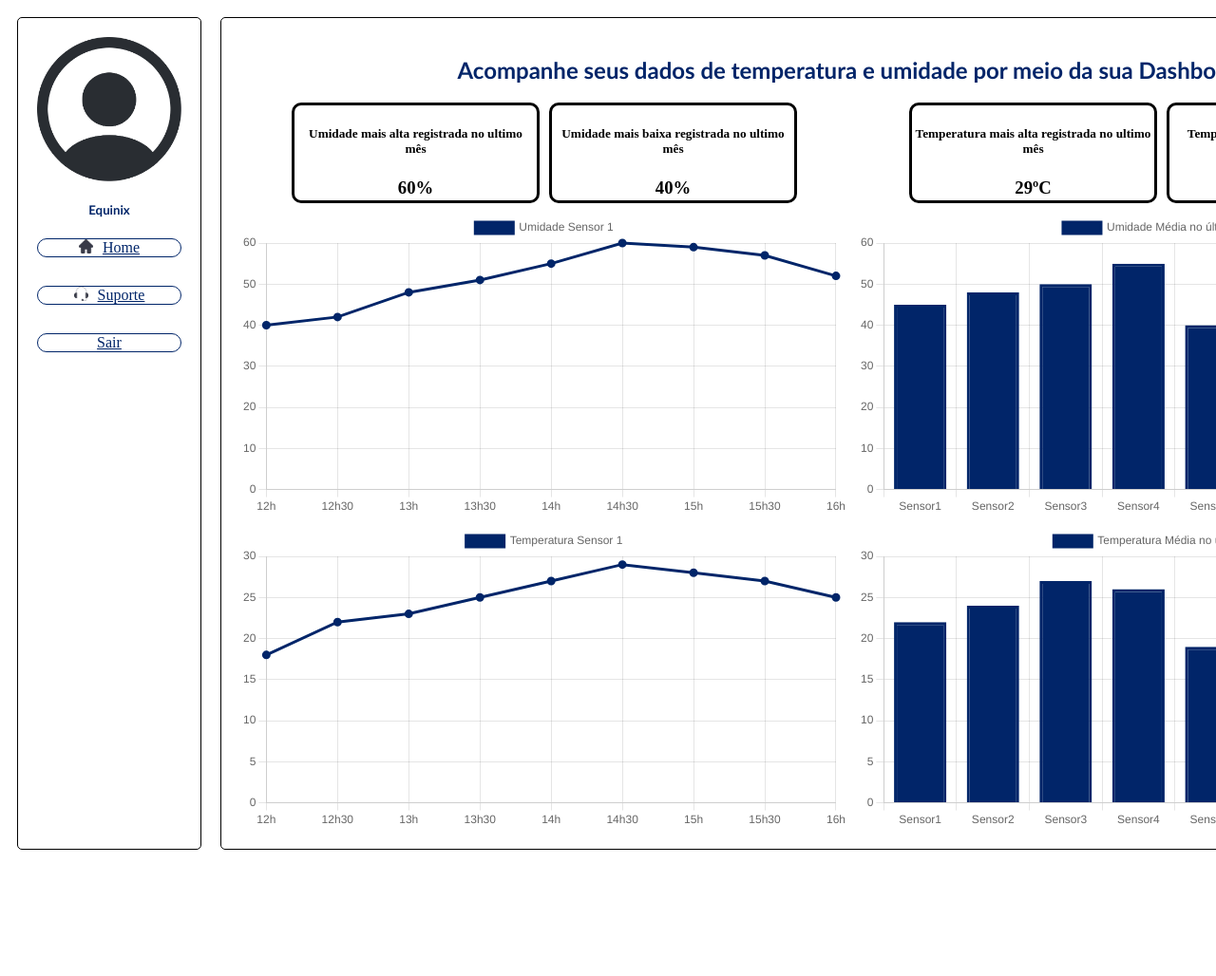
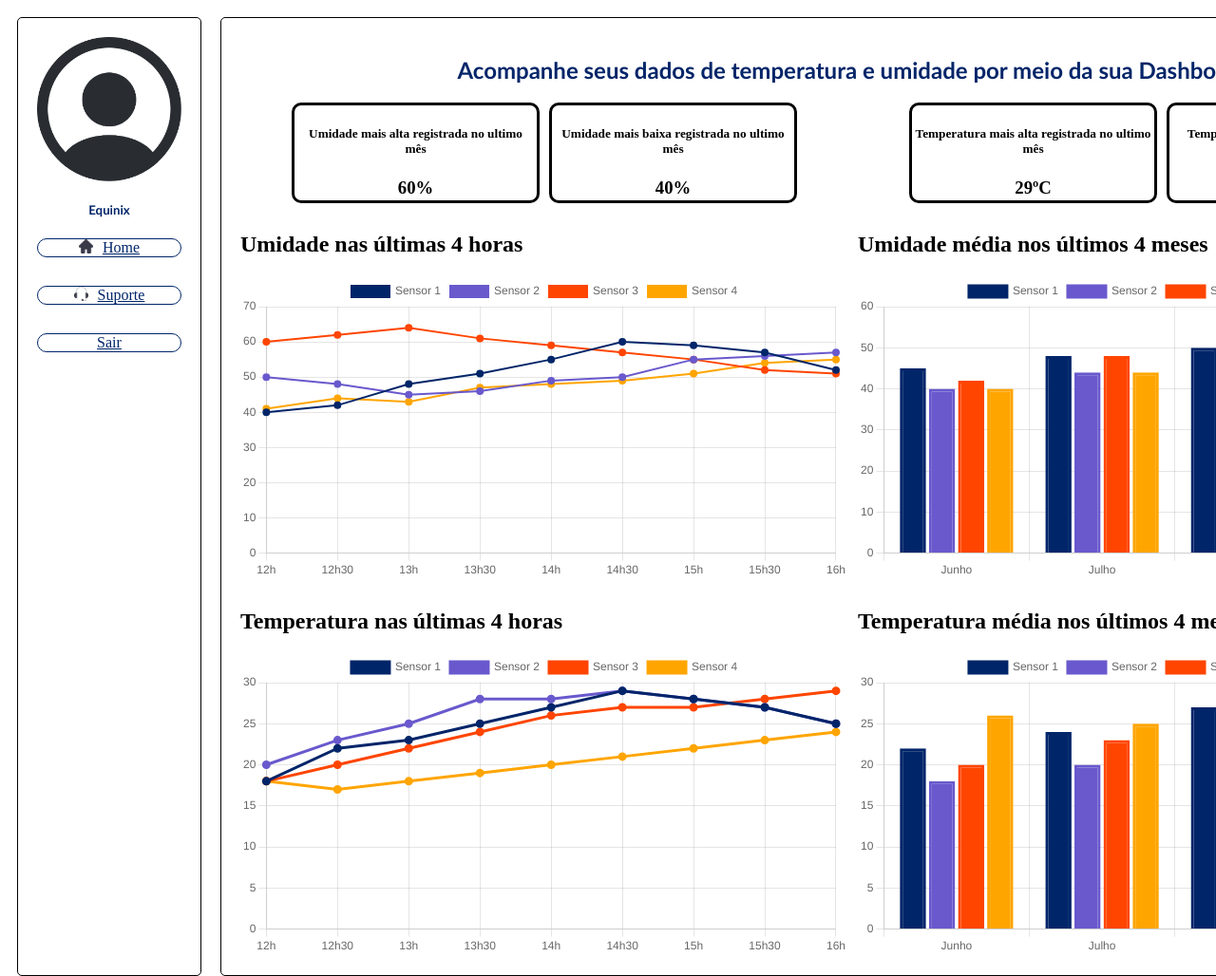
Before and after one commit to thalitabreda/BeCold, a plain HTML site: page siteBecold/tela dashboard/chart.html in a window 1280 px wide. Shown: the top 1028 px of the page at 95% size. Before the commit the page ends 913 px from the top, so only its background shows below. Drawn offline with nearby package versions, Linux system fonts and the light colour scheme.

Commit message:
atualizando tela dashboard

```diff
--- a/siteBecold/tela dashboard/chart.html
+++ b/siteBecold/tela dashboard/chart.html
@@ -54,17 +54,21 @@
   </div>
 </div>
     <div style="flex: 1;">
+      <h2>Umidade nas últimas 4 horas</h2>
         <canvas id="myChart" style="position: relative; border-radius: 10px;height:40vh;"></canvas>
       </div>
       <div style="flex: 1;">
+        <h2>Umidade média nos últimos 4 meses</h2>
         <canvas id="myChart1" style="position: relative; border-radius: 10px; height:40vh; "></canvas>
       </div>
 
 
       <div style="flex: 1;">
+        <h2>Temperatura nas últimas 4 horas</h2>
         <canvas id="myChart2" style="position: relative;  border-radius: 10px;  height: 40vh;"></canvas>
       </div>
       <div style="flex: 1;">
+        <h2>Temperatura média nos últimos 4 meses</h2>
         <canvas id="myChart3" style="position: relative;  border-radius: 10px; height:40vh;"></canvas>
       </div>
 
@@ -83,12 +87,32 @@
       data: {
         labels: ['12h', '12h30', '13h', '13h30', '14h', '14h30', '15h', '15h30', '16h'],
         datasets: [{
-          label: 'Umidade Sensor 1',
+          label: 'Sensor 1',
           data: [40, 42, 48, 51, 55, 60, 59, 57, 52],
           borderColor: '#012569',
       backgroundColor: '#012569',
-          borderWidth: 3
+          borderWidth: 2
+        },{
+          label: 'Sensor 2',
+          data: [50, 48, 45, 46, 49, 50, 55, 56, 57],
+          borderColor: '#6959CD',
+      backgroundColor: '#6959CD',
+          borderWidth: 2
         },
+        {
+          label: 'Sensor 3',
+          data: [60, 62, 64, 61, 59, 57, 55, 52, 51],
+          borderColor: '#FF4500',
+      backgroundColor: '#FF4500',
+          borderWidth: 2
+        },{
+          label: 'Sensor 4',
+          data: [41, 44, 43, 47, 48, 49, 51, 54, 55],
+          borderColor: '#FFA500',
+      backgroundColor: '#FFA500',
+          borderWidth: 2
+        }
+
     ]
       },
       options: {
@@ -105,12 +129,30 @@
   new Chart(ctx1, {
     type: 'bar',
     data: {
-      labels: ['Sensor1', 'Sensor2', 'Sensor3', 'Sensor4', 'Sensor5', 'Sensor6', 'Sensor7', 'Sensor8'],
+      labels: ['Junho', 'Julho', 'Agosto', 'Setembro'],
       datasets: [{
-        label: 'Umidade Média no último mes',
-        data: [45, 48, 50, 55, 40, 43, 49, 51],
+        label: 'Sensor 1',
+        data: [45, 48, 50, 55],
         borderColor: '#012569',
       backgroundColor: '#012569',
+        borderWidth: 3
+      },{
+        label: 'Sensor 2',
+        data: [40, 44 , 53, 58],
+        borderColor: '#6959CD',
+      backgroundColor: '#6959CD',
+        borderWidth: 3
+      },{
+        label: 'Sensor 3',
+        data: [42, 48 , 57, 59],
+        borderColor: '#FF4500',
+      backgroundColor: '#FF4500',
+        borderWidth: 3
+      },{
+        label: 'Sensor 4',
+        data: [40, 44 , 53, 58],
+        borderColor: '#FFA500',
+      backgroundColor: '#FFA500',
         borderWidth: 3
       },
   ]
@@ -131,12 +173,30 @@
     data: {
       labels: ['12h', '12h30', '13h', '13h30', '14h', '14h30', '15h', '15h30', '16h'],
       datasets: [{
-        label: 'Temperatura Sensor 1',
+        label: 'Sensor 1',
         data: [18, 22, 23 , 25, 27, 29, 28, 27, 25],
         borderColor: '#012569',
     backgroundColor: '#012569',
         borderWidth: 3
-      }
+      },{
+        label: 'Sensor 2',
+        data: [20, 23, 25 , 28, 28, 29, 28, 27, 25],
+        borderColor: '#6959CD',
+    backgroundColor: '#6959CD',
+        borderWidth: 3
+      },{
+        label: 'Sensor 3',
+        data: [18, 20, 22 , 24, 26, 27, 27, 28, 29],
+        borderColor: '#FF4500',
+    backgroundColor: '#FF4500',
+        borderWidth: 3
+      },{
+        label: 'Sensor 4',
+        data: [18, 17, 18 , 19, 20, 21, 22, 23, 24],
+        borderColor: '#FFA500',
+    backgroundColor: '#FFA500',
+        borderWidth: 3
+      },
   ]
     },
     options: {
@@ -153,12 +213,30 @@
   new Chart(ctx3, {
     type: 'bar',
     data: {
-      labels: ['Sensor1', 'Sensor2', 'Sensor3', 'Sensor4', 'Sensor5', 'Sensor6', 'Sensor7', 'Sensor8'],
+      labels: ['Junho', 'Julho', 'Agosto', 'Setembro'],
       datasets: [{
-        label: 'Temperatura Média no último mes',
-        data: [22, 24, 27 , 26, 19, 27, 21, 25, 19],
+        label: 'Sensor 1',
+        data: [22, 24, 27 , 26],
         borderColor: '#012569',
       backgroundColor: '#012569',
+        borderWidth: 3
+      },{
+        label: 'Sensor 2',
+        data: [18, 20, 22 , 24],
+        borderColor: '#6959CD',
+      backgroundColor: '#6959CD',
+        borderWidth: 3
+      },{
+        label: 'Sensor 3',
+        data: [20, 23, 27 , 28],
+        borderColor: '#FF4500',
+      backgroundColor: '#FF4500',
+        borderWidth: 3
+      },{
+        label: 'Sensor 4',
+        data: [26, 25, 17 , 19],
+        borderColor: '#FFA500',
+      backgroundColor: '#FFA500',
         borderWidth: 3
       }
   ]
```
Also changed, not shown: 5 other files.
